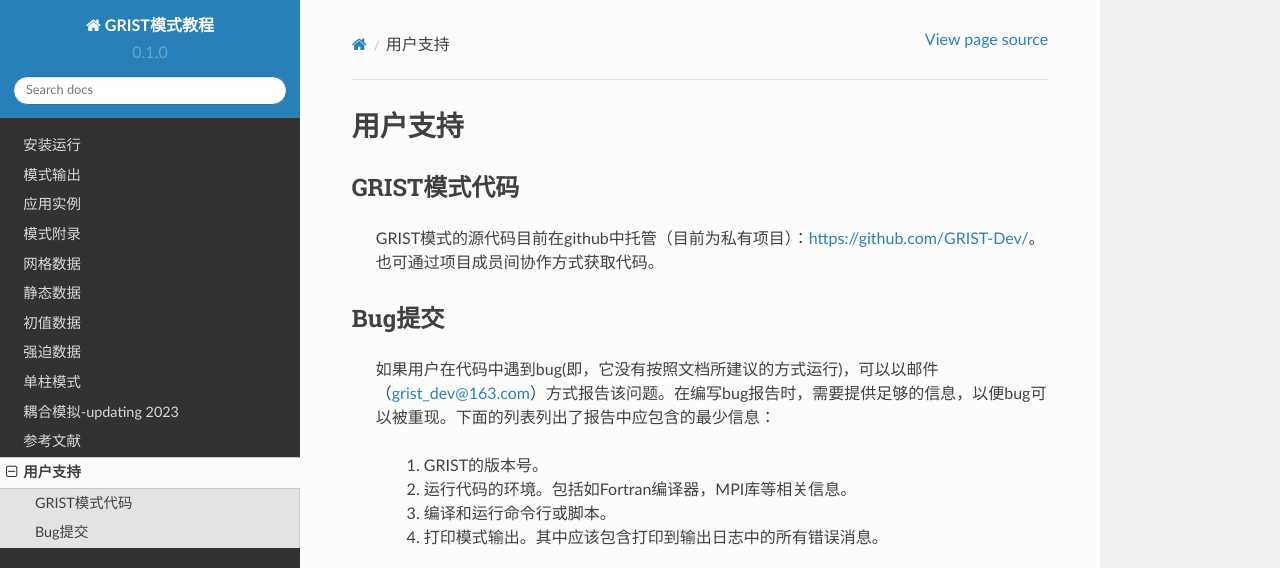
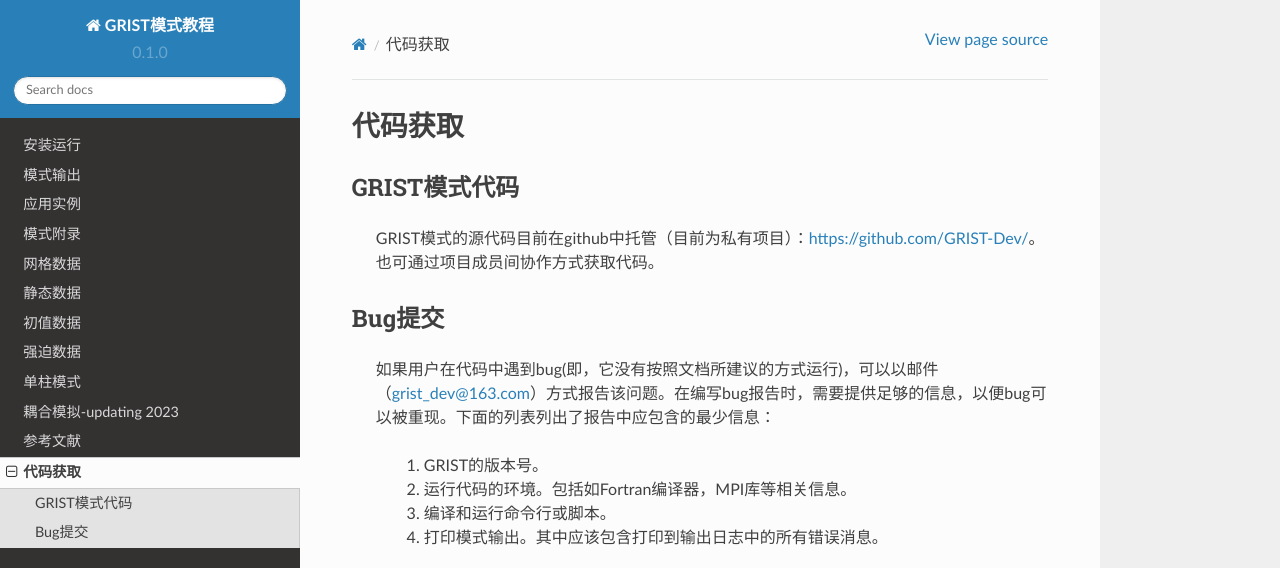
Before and after one commit to GRIST-Dev/GRIST_Tutorial, a Sphinx documentation site: the page built from docs/source/support.rst, in a window 1280 px wide. Shown: the top 568 px of the page. Built offline with Sphinx 7.4.7 and the Read the Docs theme 2.0.0, drawn with Linux system fonts in a browser that asks for light colours.

Commit message:
update-support

```diff
--- a/docs/source/support.rst
+++ b/docs/source/support.rst
@@ -1,4 +1,4 @@
-用户支持
+代码获取
 ==================
 GRIST模式代码
 ------------------
```
